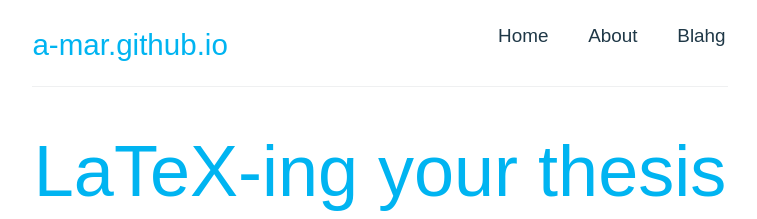
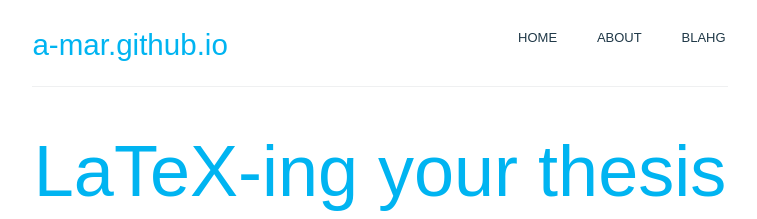
Before and after one commit to a-mar/blahg, a Jekyll site: the page built from index.html, in a window 1280 px wide. Shown: the top 219 px of the page, without its empty margins (260-1017 px from the left). Built offline with Jekyll 4.4.1, drawn with Linux system fonts in a browser that asks for light colours; nearby versions of some CDN libraries; some web fonts are replaced; Markdown is read by kramdown in place of the engine named in the settings.

Commit message:
Update main.css

```diff
--- a/stylesheets/main.css
+++ b/stylesheets/main.css
@@ -90,7 +90,8 @@
   color: #1F3847;
   text-decoration: none;
   padding:2px;
-  font-weight: 400;
+  text-transform:lowercase;
+  font-variant: small-caps;
   font-feature-settings: inherit;
   text-rendering: optimizeLegibility;
   -webkit-font-variant-ligatures: common-ligatures;
```
